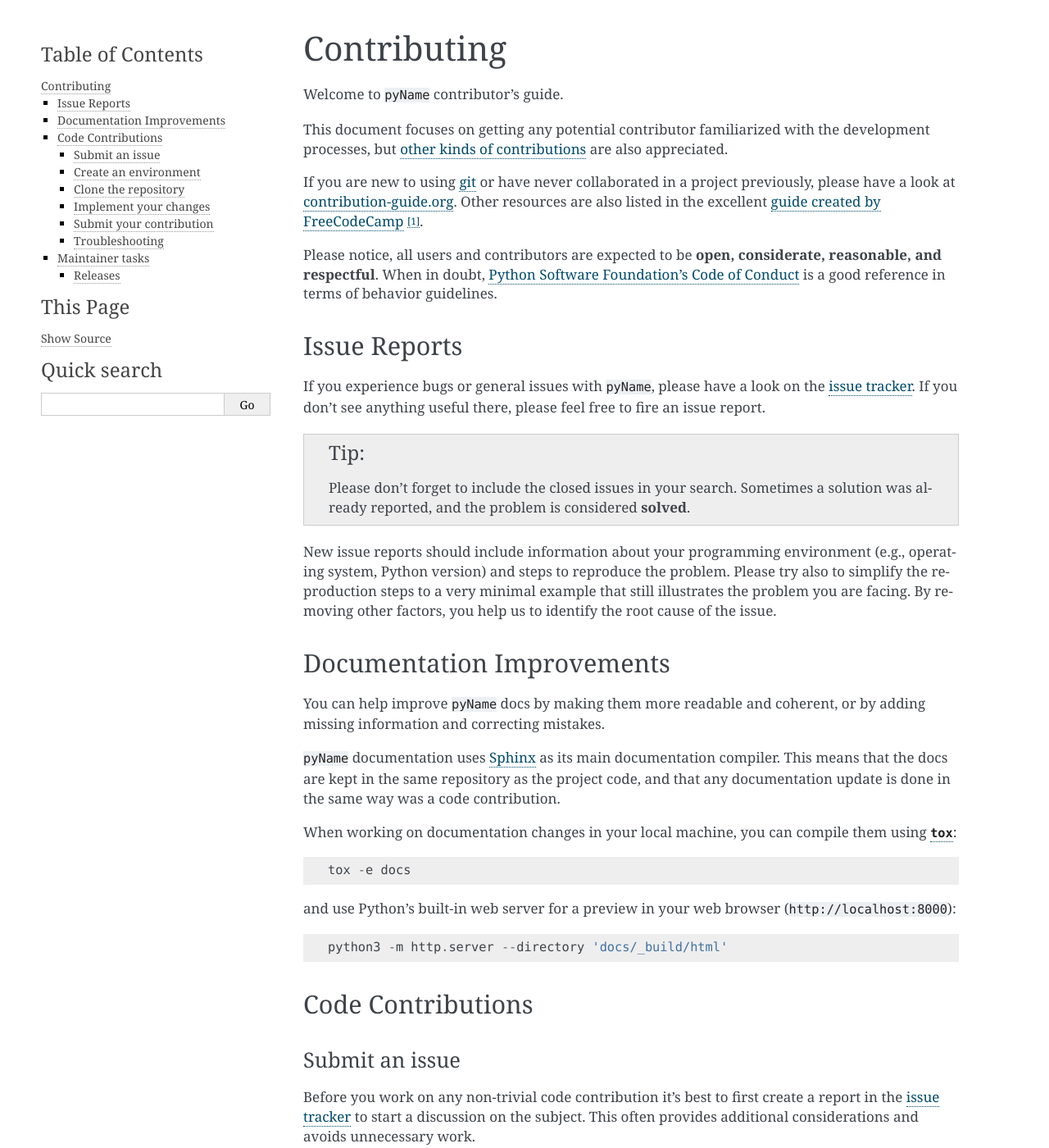
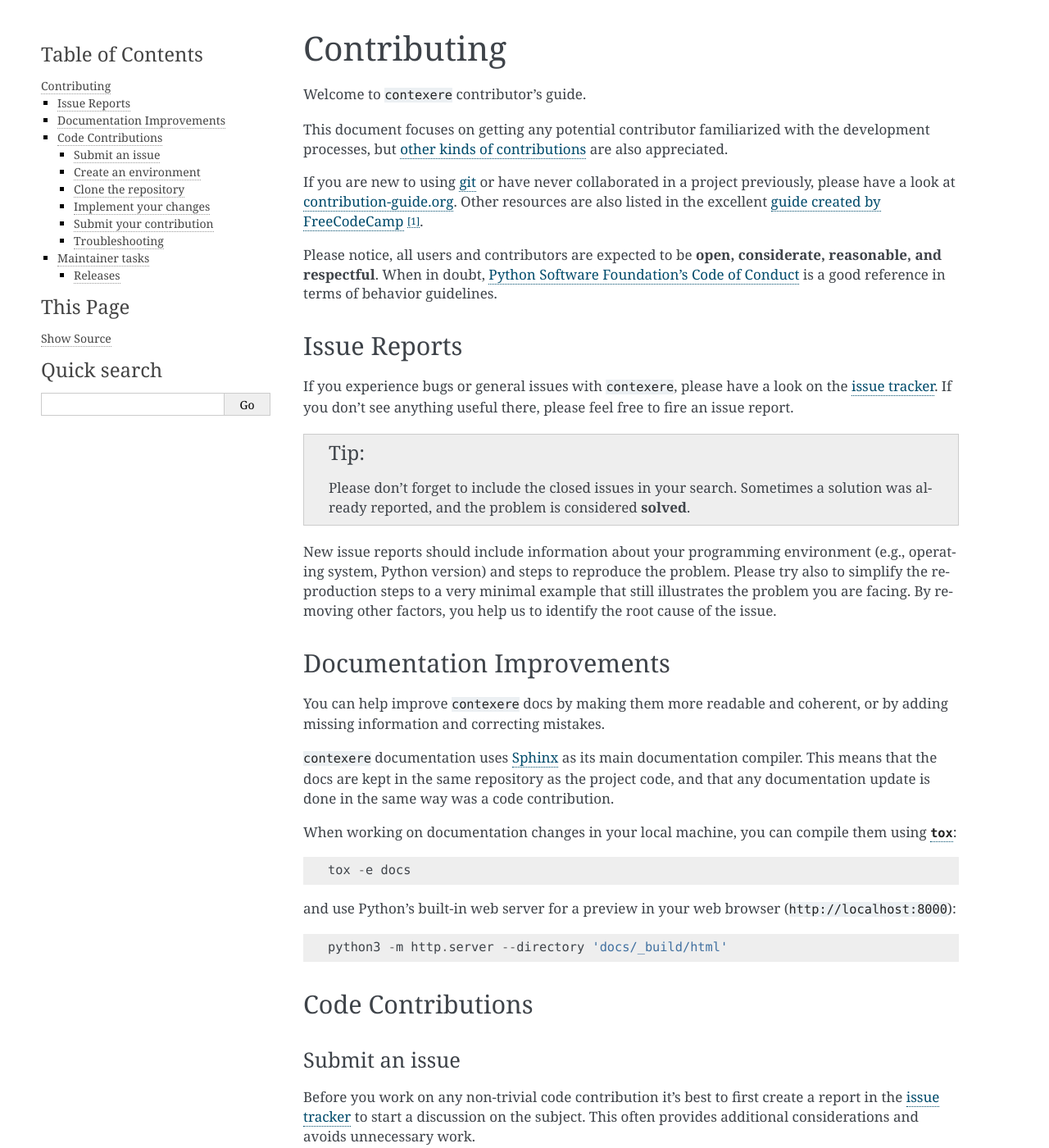
Before and after one commit to kempa-liehr/contexere, a Sphinx documentation site: the page built from docs/contributing.rst, in a window 1280 px wide and 1400 px high. Shown: the whole window at 82% size. Built offline with Sphinx 7.4.7, drawn with Linux system fonts in a browser that asks for light colours; pages that are not in the unit, such as notebooks, are missing from menus; the version number is read from the project's files by our own code; some of the changed text lies outside the part shown.

Commit message:
Rename pyname reference to contexere

```diff
--- a/CONTRIBUTING.rst
+++ b/CONTRIBUTING.rst
@@ -27,7 +27,7 @@
 Contributing
 ============
 
-Welcome to ``pyName`` contributor's guide.
+Welcome to ``contexere`` contributor's guide.
 
 This document focuses on getting any potential contributor familiarized
 with the development processes, but `other kinds of contributions`_ are also
@@ -46,7 +46,7 @@ guidelines.
 Issue Reports
 =============
 
-If you experience bugs or general issues with ``pyName``, please have a look
+If you experience bugs or general issues with ``contexere``, please have a look
 on the `issue tracker`_. If you don't see anything useful there, please feel
 free to fire an issue report.
 
@@ -65,10 +65,10 @@ you help us to identify the root cause of the issue.
 Documentation Improvements
 ==========================
 
-You can help improve ``pyName`` docs by making them more readable and coherent, or
+You can help improve ``contexere`` docs by making them more readable and coherent, or
 by adding missing information and correcting mistakes.
 
-``pyName`` documentation uses Sphinx_ as its main documentation compiler.
+``contexere`` documentation uses Sphinx_ as its main documentation compiler.
 This means that the docs are kept in the same repository as the project code, and
 that any documentation update is done in the same way was a code contribution.
 
@@ -80,7 +80,7 @@ that any documentation update is done in the same way was a code contribution.
 
    .. tip::
       Please notice that the `GitHub web interface`_ provides a quick way of
-      propose changes in ``pyName``'s files. While this mechanism can
+      propose changes in ``contexere``'s files. While this mechanism can
       be tricky for normal code contributions, it works perfectly fine for
       contributing to the docs, and can be quite handy.
 
@@ -131,8 +131,8 @@ This can easily be done via either |virtualenv|_::
 
 or Miniconda_::
 
-    conda create -n pyName python=3 six virtualenv pytest pytest-cov
-    conda activate pyName
+    conda create -n contexere python=3 six virtualenv pytest pytest-cov
+    conda activate contexere
 
 Clone the repository
 --------------------
@@ -142,8 +142,8 @@ Clone the repository
    page. This creates a copy of the code under your account on |the repository service|.
 #. Clone this copy to your local disk::
 
-    git clone git@github.com:YourLogin/pyName.git
-    cd pyName
+    git clone git@github.com:YourLogin/contexere.git
+    cd contexere
 
 #. You should run::
 
@@ -158,7 +158,7 @@ Clone the repository
     pip install pre-commit
     pre-commit install
 
-   ``pyName`` comes with a lot of hooks configured to automatically help the
+   ``contexere`` comes with a lot of hooks configured to automatically help the
    developer to check the code being written.
 
 Implement your changes
@@ -285,7 +285,7 @@ Releases
 
 If you are part of the group of maintainers and have correct user permissions
 on PyPI_, the following steps can be used to release a new version for
-``pyName``:
+``contexere``:
 
 #. Make sure all unit tests are successful.
 #. Tag the current commit on the main branch with a release tag, e.g., ``v1.2.3``.
@@ -314,8 +314,8 @@ on PyPI_, the following steps can be used to release a new version for
 .. |the repository service| replace:: GitHub
 .. |contribute button| replace:: "Create pull request"
 
-.. _repository: https://github.com/<USERNAME>/pyName
-.. _issue tracker: https://github.com/<USERNAME>/pyName/issues
+.. _repository: https://github.com/<USERNAME>/contexere
+.. _issue tracker: https://github.com/<USERNAME>/contexere/issues
 .. <-- end -->
 
 
--- a/docs/conf.py
+++ b/docs/conf.py
@@ -34,7 +34,7 @@ except ImportError:
     from sphinx import apidoc
 
 output_dir = os.path.join(__location__, "api")
-module_dir = os.path.join(__location__, "../src/pyname")
+module_dir = os.path.join(__location__, "../src/contexere")
 try:
     shutil.rmtree(output_dir)
 except FileNotFoundError:
@@ -87,7 +87,7 @@ source_suffix = ".rst"
 master_doc = "index"
 
 # General information about the project.
-project = "pyName"
+project = "contexere"
 copyright = "2024, Andreas Kempa-Liehr"
 
 # The version info for the project you're documenting, acts as replacement for
@@ -99,7 +99,7 @@ copyright = "2024, Andreas Kempa-Liehr"
 # If you don’t need the separation provided between version and release,
 # just set them both to the same value.
 try:
-    from pyname import __version__ as version
+    from contexere import __version__ as version
 except ImportError:
     version = ""
 
@@ -229,7 +229,7 @@ html_static_path = ["_static"]
 # html_file_suffix = None
 
 # Output file base name for HTML help builder.
-htmlhelp_basename = "pyName-doc"
+htmlhelp_basename = "contexere-doc"
 
 
 # -- Options for LaTeX output ------------------------------------------------
@@ -246,7 +246,7 @@ latex_elements = {
 # Grouping the document tree into LaTeX files. List of tuples
 # (source start file, target name, title, author, documentclass [howto/manual]).
 latex_documents = [
-    ("index", "user_guide.tex", "pyName Documentation", "Andreas Kempa-Liehr", "manual")
+    ("index", "user_guide.tex", "contexere Documentation", "Andreas Kempa-Liehr", "manual")
 ]
 
 # The name of an image file (relative to this directory) to place at the top of
--- a/docs/index.rst
+++ b/docs/index.rst
@@ -1,8 +1,8 @@
 ======
-pyName
+contexere
 ======
 
-This is the documentation of **pyName**.
+This is the documentation of **contexere**.
 
 .. note::
 
--- a/setup.py
+++ b/setup.py
@@ -1,5 +1,5 @@
 """
-    Setup file for pyName.
+    Setup file for contexere.
     Use setup.cfg to configure your project.
 
     This file was generated with PyScaffold 4.5.
--- a/src/contexere/__init__.py
+++ b/src/contexere/__init__.py
@@ -8,7 +8,7 @@ else:
 
 try:
     # Change here if project is renamed and does not equal the package name
-    dist_name = "pyName"
+    dist_name = "contexere"
     __version__ = version(dist_name)
 except PackageNotFoundError:  # pragma: no cover
     __version__ = "unknown"
```
Also changed, not shown: README.rst (+4 -4 lines), setup.cfg (+7 -7 lines), 7 other files.
